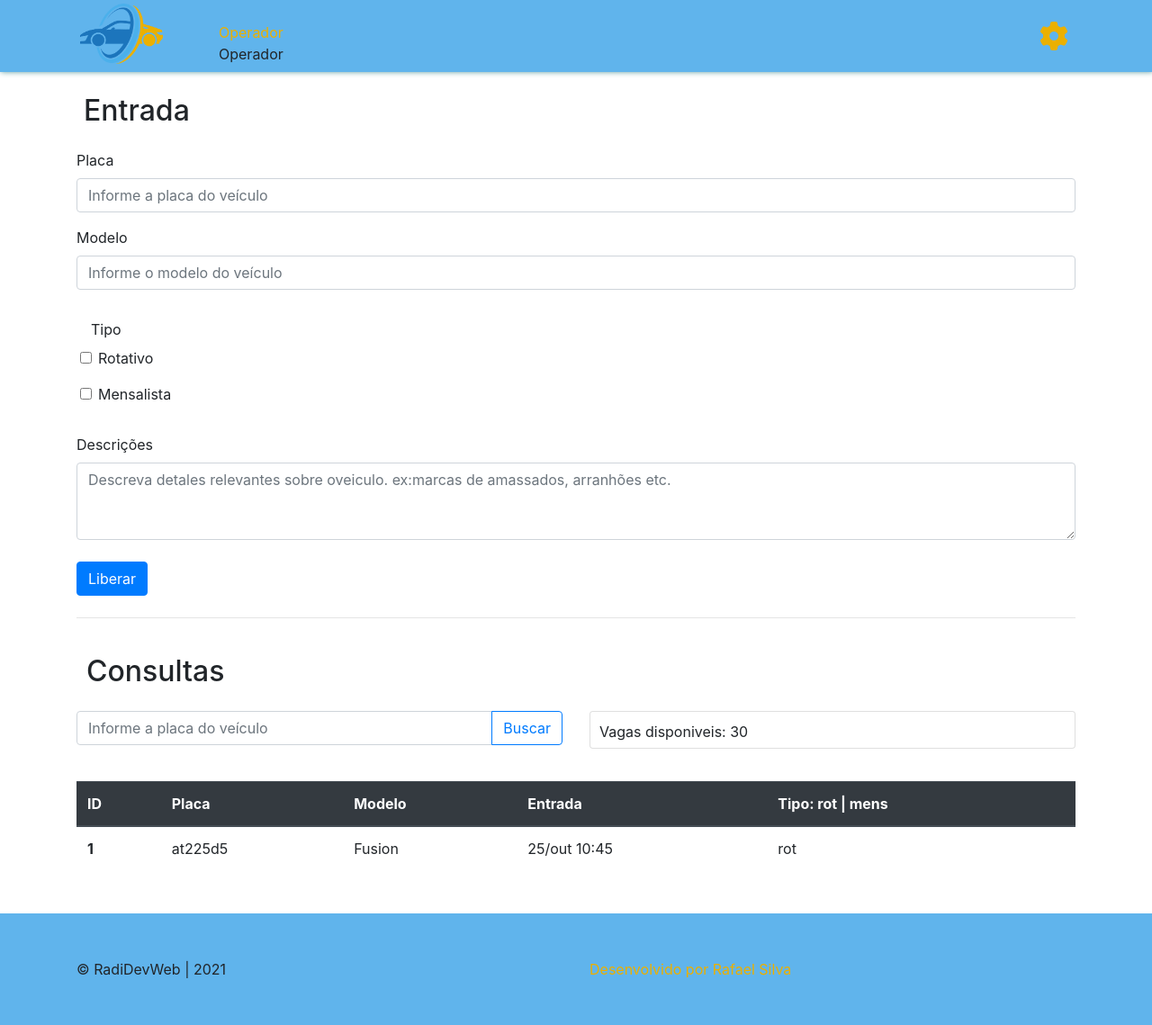
After one commit to rafael-ds/App-Estacionamento, a Django app: page /entrada/ in a window 1280 px wide. The commit adds this page. Shown: the whole page at 90% size. Run offline with Django 3.2, Linux system fonts and the light colour scheme; some libraries are stand-ins or nearby versions.

Commit message:
Templates controle, entrada e saída
Desenvolvido os templates de controle, entrada e saida

```diff
--- /dev/null
+++ b/core/static/css/entrada.css
@@ -0,0 +1,21 @@
+.controle h2{
+    margin-left: 80px;
+}
+
+.card-body{
+    /*border: solid red 1px;*/
+    padding: 10px;
+    height: 40px;
+}
+
+
+
+/*Dispositivos large (desktops com 992px ou mais)*/
+@media (max-width: 767.98px) {
+
+    .controle h2{
+        margin-left: 0px;
+
+    }
+
+}
--- a/core/templates/base.html
+++ b/core/templates/base.html
@@ -32,7 +32,9 @@
                 <div class="container">
                     <!--Seção Logo-->
                     <div class="logo">
-                        <img src="{% static 'imagem/logo.png' %}" alt="" class="p-1">
+                        <a href="{% url 'home' %}">
+                            <img src="{% static 'imagem/logo.png' %}" alt="imagem_logo" class="p-1">
+                        </a>
                     </div>
 
                     <!--Seção oerador-->
--- /dev/null
+++ b/core/templates/controle.html
@@ -0,0 +1,58 @@
+<section class="controle">
+    <h2 class="mt-4 p-3">Consultas</h2>
+
+    <div class="container">
+        <div class="row">
+            <div class="input-group mb-3 col-md-6">
+                <input type="text" class="form-control" name="buscarPlaca" placeholder="Informe a placa do veículo" aria-label="Recipient's username" aria-describedby="button-addon2">
+
+                <div class="input-group-append">
+                  <button class="btn btn-outline-primary" type="submit" id="button-addon2">Buscar</button>
+                </div>
+
+              </div>
+              <div class="col-md-6">
+                  <div class="card">
+                      <div class="card-body">
+                        <div>
+                            <span>Vagas disponiveis: 30</span>
+                        </div>
+                      </div>
+                    </div>
+
+                    <div class="lista">
+
+                    </div>
+              </div>
+        </div>
+
+        <!--Tabela-->
+        <div class="tabela mt-4">
+            <table class="table">
+                <thead class="thead-dark">
+                  <tr>
+                    <th scope="col">ID</th>
+                    <th scope="col">Placa</th>
+                    <th scope="col">Modelo</th>
+                    <th scope="col">Entrada</th>
+                    <th scope="col">Tipo: rot | mens</th>
+                  </tr>
+                </thead>
+
+                <tbody>
+                  <tr>
+                    <th scope="row">1</th>
+                    <td>at225d5</td>
+                    <td>Fusion</td>
+                    <td>25/out 10:45</td>
+                    <td>rot</td>
+                  </tr>
+                </tbody>
+              </table>
+
+        </div>
+        <!--Fim Tabela-->
+
+    </div>
+
+</section>
--- /dev/null
+++ b/core/templates/entrada.html
@@ -0,0 +1,68 @@
+{% extends 'base.html' %}
+{% load static %}
+
+
+{% block conteudo %}
+
+<link rel="stylesheet" href="{% static 'css/entrada.css' %}">
+
+<!--Fomulario-->
+<section>
+    <div class="container formulario">
+        <h2 class="p-2 mt-3 mb-3">Entrada</h2>
+
+        <form action="" method="post">
+            {% csrf_token %}
+
+            <!--Placa-->
+            <div class="form-group">
+                <label for="exampleFormControlInput1">Placa</label>
+                <input type="email" class="form-control" id="exampleFormControlInput1" placeholder="Informe a placa do veículo">
+            </div>
+
+            <!--Modelo-->
+            <div class="form-group">
+                <label for="exampleFormControlInput1">Modelo</label>
+                <input type="email" class="form-control" id="exampleFormControlInput1" placeholder="Informe o modelo do veículo">
+            </div>
+
+            <!--Tipo de serviço-->
+            <div class="p-3 mb-2">
+                <span>Tipo</span>
+                <div class="form-check p-2">
+                    <input class="form-check-input" type="checkbox" value="" id="defaultCheck1">
+                    <label class="form-check-label" for="defaultCheck1">
+                        Rotativo
+                    </label>
+                </div>
+
+                <div class="form-check p-2">
+                    <input class="form-check-input" type="checkbox" value="" id="defaultCheck1">
+                    <label class="form-check-label" for="defaultCheck1">
+                        Mensalista
+                    </label>
+                </div>
+            </div>
+
+            <!--Descrição-->
+            <div class="form-group">
+                <label for="exampleFormControlTextarea1">Descrições</label>
+                <textarea class="form-control" id="exampleFormControlTextarea1" rows="3" placeholder="Descreva detales relevantes sobre oveiculo. ex:marcas de amassados, arranhões etc."></textarea>
+            </div>
+
+            <button type="submit" class="btn btn-primary mt-2 mb-2">Liberar</button>
+
+            <hr>
+        </form>
+
+    </div>
+</section>
+<!--Fim de formulario-->
+
+
+
+<!--Seção de controle-->
+{% include 'controle.html' %}
+<!--Fim Seção de controle-->
+
+{% endblock %}
--- a/core/urls.py
+++ b/core/urls.py
@@ -5,4 +5,6 @@ from . import views
 urlpatterns = [
     path('', views.index, name='index'),
     path('home/', views.home, name='home'),
+    path('entrada/', views.entrada, name='entrada'),
+    path('saida/', views.saida, name='saida'),
 ]
--- a/core/views.py
+++ b/core/views.py
@@ -7,3 +7,11 @@ def index(request):
 
 def home(request):
     return render(request, 'home.html')
+
+
+def entrada(request):
+    return render(request, 'entrada.html')
+
+
+def saida(request):
+    return render(request, 'saida.html')
```
Also changed, not shown: core/static/css/home.css (+8 -2 lines), core/static/css/saida.css (added, +7 -0 lines), core/templates/home.html (+15 -60 lines), core/templates/saida.html (added, +56 -0 lines).
